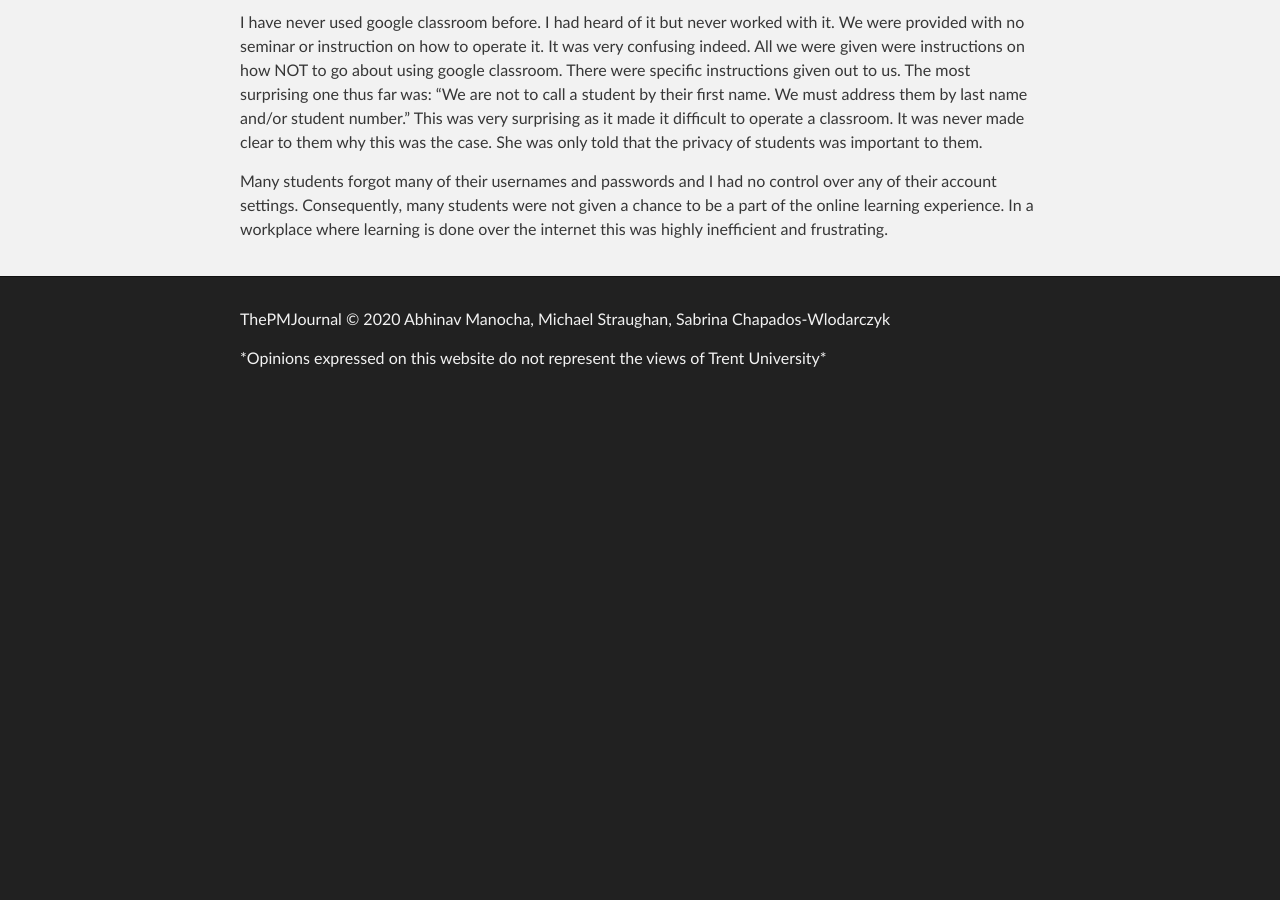
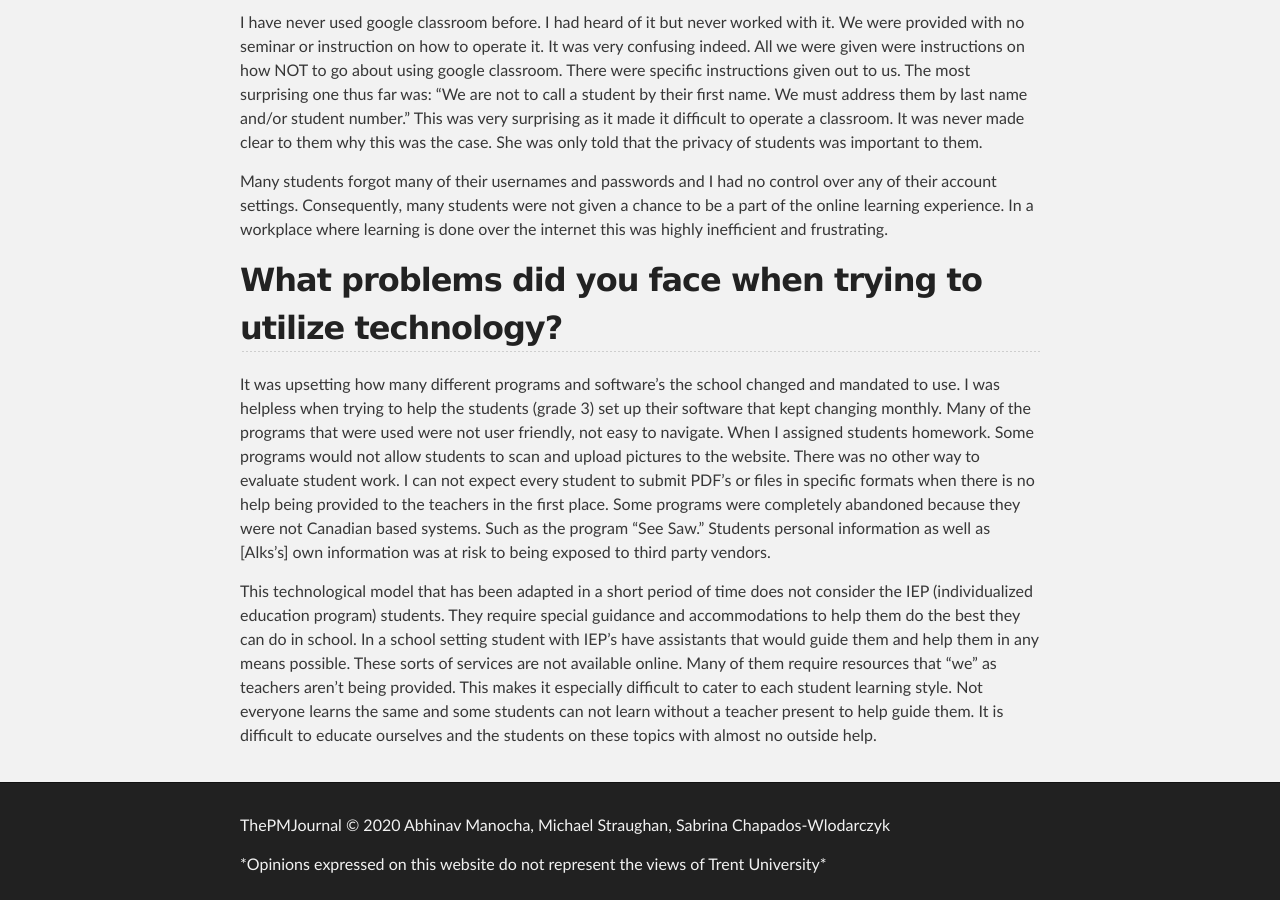
Before and after one commit to abhinavmanocha/3850Project, a Jekyll site: the page built from Alka-Interview.md, in a window 1280 px wide and 900 px high, scrolled down 776 px. Built offline with Jekyll 4.4.1, drawn with Linux system fonts in a browser that asks for light colours; our own code applies the rules of GitHub Pages for plain Markdown files; before the commit the page ends 1181 px from its top, so only the background shows below that.

Commit message:
more edits

```diff
--- a/Alka-Interview.md
+++ b/Alka-Interview.md
@@ -11,6 +11,7 @@ layout: default
 **Alka is an accomplished teacher who has been teaching for 10 years at the three to five-grade level and she has never had to work online as a teacher. As schools around the world have started to pivot to online classes on a brief notice, there have been many issues, from mental wellbeing to simple internet access to not having essential support to turn to when assistance is needed. In this interview, we will address some of those technological issues in the context of teaching online during the pandemic.**
 
 ## How do you use emerging technology to help you combat this pandemic?
+
 In Alka’s words:
 
 Our school provides teachers with a couple free licenses to software’s such as “Brightspace”, and “Google classrooms.” The change to online was so quick that it was difficult to adjust to any software adequately without running into major issues that hold me back from teaching to the best of my ability.
@@ -18,3 +19,9 @@ Our school provides teachers with a couple free licenses to software’s such as
 I have never used google classroom before. I had heard of it but never worked with it. We were provided with no seminar or instruction on how to operate it. It was very confusing indeed. All we were given were instructions on how NOT to go about using google classroom. There were specific instructions given out to us. The most surprising one thus far was: “We are not to call a student by their first name. We must address them by last name and/or student number.” This was very surprising as it made it difficult to operate a classroom. It was never made clear to them why this was the case. She was only told that the privacy of students was important to them.
 
 Many students forgot many of their usernames and passwords and I had no control over any of their account settings. Consequently, many students were not given a chance to be a part of the online learning experience. In a workplace where learning is done over the internet this was highly inefficient and frustrating.
+
+## What problems did you face when trying to utilize technology?
+
+It was upsetting how many different programs and software’s the school changed and mandated to use. I was helpless when trying to help the students (grade 3) set up their software that kept changing monthly. Many of the programs that were used were not user friendly, not easy to navigate. When I assigned students homework. Some programs would not allow students to scan and upload pictures to the website. There was no other way to evaluate student work. I can not expect every student to submit PDF’s or files in specific formats when there is no help being provided to the teachers in the first place. Some programs were completely abandoned because they were not Canadian based systems. Such as the program “See Saw.” Students personal information as well as [Alks’s] own information was at risk to being exposed to third party vendors.
+
+This technological model that has been adapted in a short period of time does not consider the IEP (individualized education program) students. They require special guidance and accommodations to help them do the best they can do in school. In a school setting student with IEP’s have assistants that would guide them and help them in any means possible. These sorts of services are not available online. Many of them require resources that “we” as teachers aren’t being provided. This makes it especially difficult to cater to each student learning style. Not everyone learns the same and some students can not learn without a teacher present to help guide them. It is difficult to educate ourselves and the students on these topics with almost no outside help.
```
